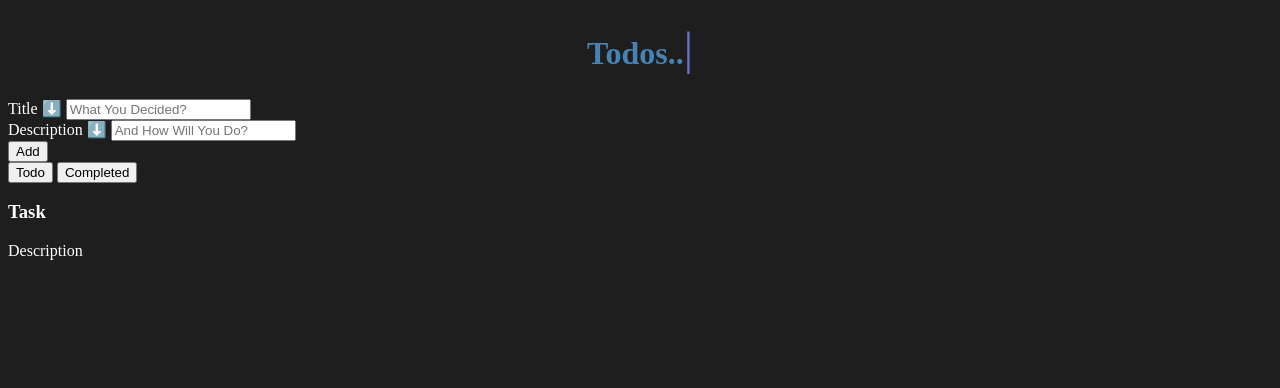
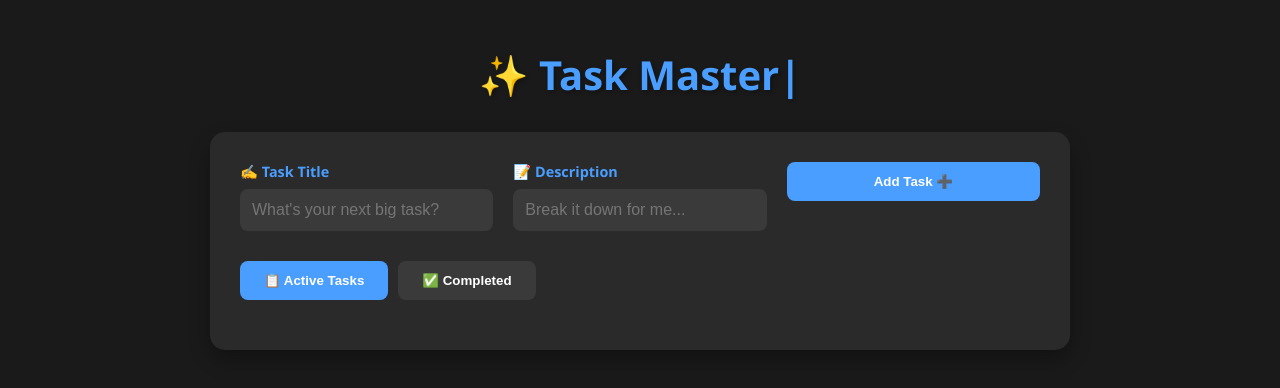
Before and after one commit to amShantanu/My-Todos, a website built with Vite: page index.html in a window 1280 px wide. Built offline with nearby package versions, Linux system fonts and the light colour scheme.

Commit message:
Assistant checkpoint: Enhanced UI with better layout and interactivity
Assistant generated file changes:
- style.css: Enhance UI styling
- index.html: Improve HTML structure
- script.js: Update todo item rendering

---

User prompt:

make it look better and rearrange all the tab for more interective

```diff
--- a/index.html
+++ b/index.html
@@ -1,61 +1,45 @@
 <!DOCTYPE html>
 <html>
-
 <head>
   <meta charset="utf-8">
   <meta name="viewport" content="width=device-width">
-  <title>replit</title>
+  <title>Interactive Todo List</title>
   <link href="style.css" rel="stylesheet" type="text/css" />
 </head>
+<body>
+  <div class="App">
+    <h1><span>✨ Task Master</span><span class="typed-cursor">|</span></h1>
 
-<body>
-  <div className="App">
-     <h1 class="js-typed-wrapper lw-typed-wrapper lw-widget-in no-margin-top lw-brand-text learnworlds-heading learnworlds-heading-small learnworlds-element" ><span> <span style="color: steelblue;"> Todos..</span></span><span class="typed-cursor typed-cursor--blink" aria-hidden="true">|</span>
-     </h1>
-
-      <div className="todo-wrapper">
-        <div className="todo-input">
-          <div className="todo-input-item">
-            <label>Title ⬇️</label>
-            <input type="text" placeholder="What You Decided?" />
+    <div class="todo-wrapper">
+      <div class="todo-input">
+        <div class="todo-input-item">
+          <label>✍️ Task Title</label>
+          <input type="text" placeholder="What's your next big task?" />
         </div>
-          <div className="todo-input-item">
-            <label>Description ⬇️</label>
-            <input type="text" placeholder="And How Will You Do?" />
+        <div class="todo-input-item">
+          <label>📝 Description</label>
+          <input type="text" placeholder="Break it down for me..." />
         </div>
-          <div className="todo-input-item">
-            <button type="button" className="prmaryBtn">
-              Add
+        <div class="todo-input-item">
+          <button type="button" class="prmaryBtn">
+            Add Task ➕
           </button>
         </div>
       </div>
 
-        <div className="btn-area">
-          <button className="secondaryBtn">
-            Todo
+      <div class="btn-area">
+        <button class="secondaryBtn">
+          📋 Active Tasks
         </button>
-          <button className="secondaryBtn">
-            Completed
+        <button class="secondaryBtn">
+          ✅ Completed
         </button>
       </div>
 
-        <div className="todo-list">
-          <div className="todo-list-items">
-            <div>
-              <h3>Task</h3>
-              <p>Description</p>
-            </div>
-            <div className="icons">
-              <AiFillDelete className="delete-icon" />
-              <AiOutlineCheckSquare className="check-icon" />
+      <div class="todo-list">
       </div>
     </div>
   </div>
-      </div>
-    </div>
-
-
   <script src="script.js"></script>
 </body>
-
 </html>
--- a/script.js
+++ b/script.js
@@ -47,8 +47,8 @@ document.addEventListener('DOMContentLoaded', () => {
           <p>${todo.description}</p>
         </div>
         <div class="icons">
-          <span class="delete-icon" onclick="deleteTodo(${todo.id})">🗑️</span>
-          <span class="check-icon" onclick="toggleTodo(${todo.id})">✓</span>
+          <span class="delete-icon" onclick="deleteTodo(${todo.id})" title="Delete task">❌</span>
+          <span class="check-icon" onclick="toggleTodo(${todo.id})" title="${todo.completed ? 'Mark as incomplete' : 'Mark as complete'}">${todo.completed ? '↩️' : '✅'}</span>
         </div>
       </div>
     `).join('');
--- a/style.css
+++ b/style.css
@@ -1,174 +1,162 @@
+
 body {
-  background-color: #1f1e1e;
+  background-color: #1a1a1a;
   color: white;
-  overflow: hidden;
+  font-family: 'Segoe UI', Tahoma, Geneva, Verdana, sans-serif;
+  margin: 0;
+  padding: 20px;
 }
 
 h1 {
   text-align: center;
-}
-.typed-cursor{
-      --swiper-theme-color: #007aff;
-    --swiper-navigation-size: 44px;
-    font-style: normal;
-    text-align: center;
-    font-size: 2.90rem;
-    font-weight: normal;
-    letter-spacing: 0.00rem;
-    line-height: 1.2;
-    text-transform: uppercase;
-    font-family: "Merriweather";
-    color: #6674CC;
-    -webkit-tap-highlight-color: transparent;
-    -webkit-font-smoothing: antialiased;
-    box-sizing: border-box;
-    opacity: 1;
+  color: #4a9eff;
+  font-size: 2.5em;
+  margin-bottom: 30px;
+  text-shadow: 2px 2px 4px rgba(0, 0, 0, 0.3);
 }
 
-.typed-cursor.typed-cursor--blink{
-  animation: typedjsBlink;
-}
-.digit {
-  font-size: 2em;
+.typed-cursor {
+  color: #4a9eff;
+  animation: blink 1s infinite;
 }
 
-
-
-  <h1 class="js-typed-wrapper lw-typed-wrapper lw-widget-in no-margin-top lw-brand-text learnworlds-heading learnworlds-heading-small learnworlds-element" id="el_1655311867663_518_typed"><span><span style="color: rgb(233, 30, 99);">#in</span></span><span class="typed-cursor" aria-hidden="true">|</span></h1>
+@keyframes blink {
+  50% { opacity: 0; }
 }
 
 .todo-wrapper {
-  background: #353434;
-  padding: 2%;
-  width: fit-content;
-  margin-left: auto;
-  margin-right: auto;
-  margin-top: 3%;
-  max-height: 80vh;
-  overflow-y: auto;
-  box-shadow: 0px 5px 7px rgb(27, 27, 27);
+  background: #2a2a2a;
+  border-radius: 15px;
+  padding: 30px;
+  width: 90%;
+  max-width: 800px;
+  margin: 0 auto;
+  box-shadow: 0 10px 20px rgba(0, 0, 0, 0.3);
 }
 
 .todo-input {
-  display: flex;
-  align-items: center;
-  justify-content: center;
-  border-bottom: 1px solid gray;
-  padding-bottom: 25px;
-  margin-bottom: 25px;
+  display: grid;
+  grid-template-columns: repeat(auto-fit, minmax(250px, 1fr));
+  gap: 20px;
+  margin-bottom: 30px;
 }
 
 .todo-input-item {
   display: flex;
   flex-direction: column;
-  align-items: flex-start;
-  margin-right: 25px;
+  gap: 8px;
 }
 
 .todo-input-item label {
-  font-weight: bold;
-  margin-bottom: 10px;
+  font-weight: 600;
+  color: #4a9eff;
+  font-size: 0.9em;
 }
 
 .todo-input-item input {
-  padding: 8px;
+  padding: 12px;
   border: none;
-  width: 300px;
+  border-radius: 8px;
+  background: #3a3a3a;
+  color: white;
+  font-size: 1em;
+  transition: all 0.3s ease;
 }
 
 .todo-input-item input:focus {
-  outline: 2px solid deepskyblue;
-  border-radius: 4px;
-  padding-top: 7px;
+  outline: none;
+  box-shadow: 0 0 0 2px #4a9eff;
+  background: #404040;
+}
+
+.btn-area {
+  display: flex;
+  gap: 10px;
+  margin-bottom: 20px;
+}
+
+.prmaryBtn, .secondaryBtn {
+  padding: 12px 24px;
+  border: none;
+  border-radius: 8px;
+  font-weight: 600;
+  cursor: pointer;
+  transition: all 0.3s ease;
 }
 
 .prmaryBtn {
-  background-color: steelblue;
+  background-color: #4a9eff;
   color: white;
-  border: none;
-  border-radius: 4px;
-  margin-top: 25px;
-  width: 80px;
-  padding: 10px;
-  cursor: pointer;
 }
 
 .prmaryBtn:hover {
-  background-color: deepskyblue;
+  background-color: #3d8ae0;
+  transform: translateY(-2px);
 }
 
 .secondaryBtn {
-  background-color: #414242;
-  color: white;
-  border: none;
-  border-radius: 0px;
-  margin-top: 25px;
-  width: fit-content;
-  padding: 10px;
-  cursor: pointer;
+  background-color: #3a3a3a;
+  color: #fff;
+}
+
+.secondaryBtn:hover {
+  background-color: #4a4a4a;
 }
 
 .active {
-  background-color: deepskyblue;
-}
-
-.btn-area {
-  /* display: flex;
-  flex-direction: row;
-  align-items: flex-end; */
-  margin-bottom: 15px;
+  background-color: #4a9eff;
 }
 
 .todo-list {
-  display: flex;
-  flex-direction: column;
+  display: grid;
+  gap: 15px;
 }
+
 .todo-list-items {
-  background-color: #414242;
+  background-color: #3a3a3a;
+  border-radius: 10px;
+  padding: 20px;
   display: flex;
   justify-content: space-between;
   align-items: center;
-  padding: 25px;
-  padding-bottom: 10px;
-  padding-top: 10px;
-  margin-bottom: 10px;
-  box-shadow: 0px 3px 5px #1f1e1e;
+  transition: transform 0.3s ease;
+}
+
+.todo-list-items:hover {
+  transform: translateX(5px);
 }
 
 .todo-list-items h3 {
-  font-size: 25px;
-  color: deepskyblue;
-  font-weight: bold;
-  margin: 0;
+  color: #4a9eff;
+  margin: 0 0 5px 0;
+  font-size: 1.2em;
 }
 
 .todo-list-items p {
-  font-size: 14px;
-  color: #ffffff;
-  margin-top: 8px;
+  margin: 0;
+  color: #ccc;
+  font-size: 0.9em;
 }
 
 .icons {
-  font-size: 35px;
-  cursor: pointer;
-  color: #1f1e1e;
+  display: flex;
+  gap: 15px;
 }
 
-.icons:hover {
-  color: steelblue;
+.delete-icon, .check-icon {
+  font-size: 1.5em;
+  cursor: pointer;
+  transition: all 0.3s ease;
 }
 
 .delete-icon {
-  font-size: 30px;
+  color: #ff4a4a;
 }
-.delete-icon:hover {
-  font-size: 35px;
-  color: deepskyblue;
+
+.check-icon {
+  color: #4aff4a;
 }
-.check-icon {
-  font-size: 30px;
+
+.delete-icon:hover, .check-icon:hover {
+  transform: scale(1.2);
 }
-.check-icon:hover {
-  font-size: 35px;
-  color: deepskyblue;
-}
```
Lines whose indentation alone changed are shown as unchanged.
